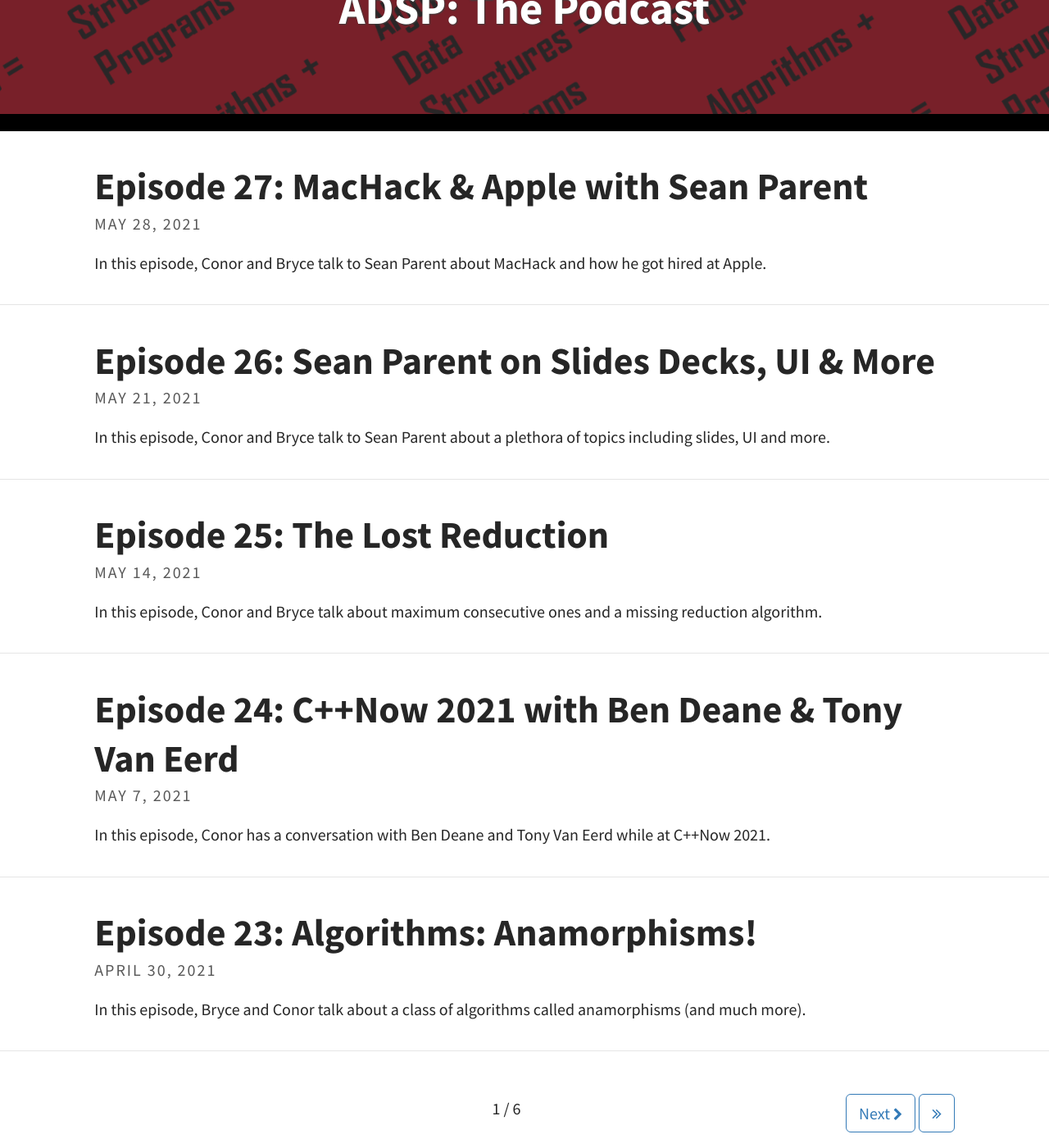
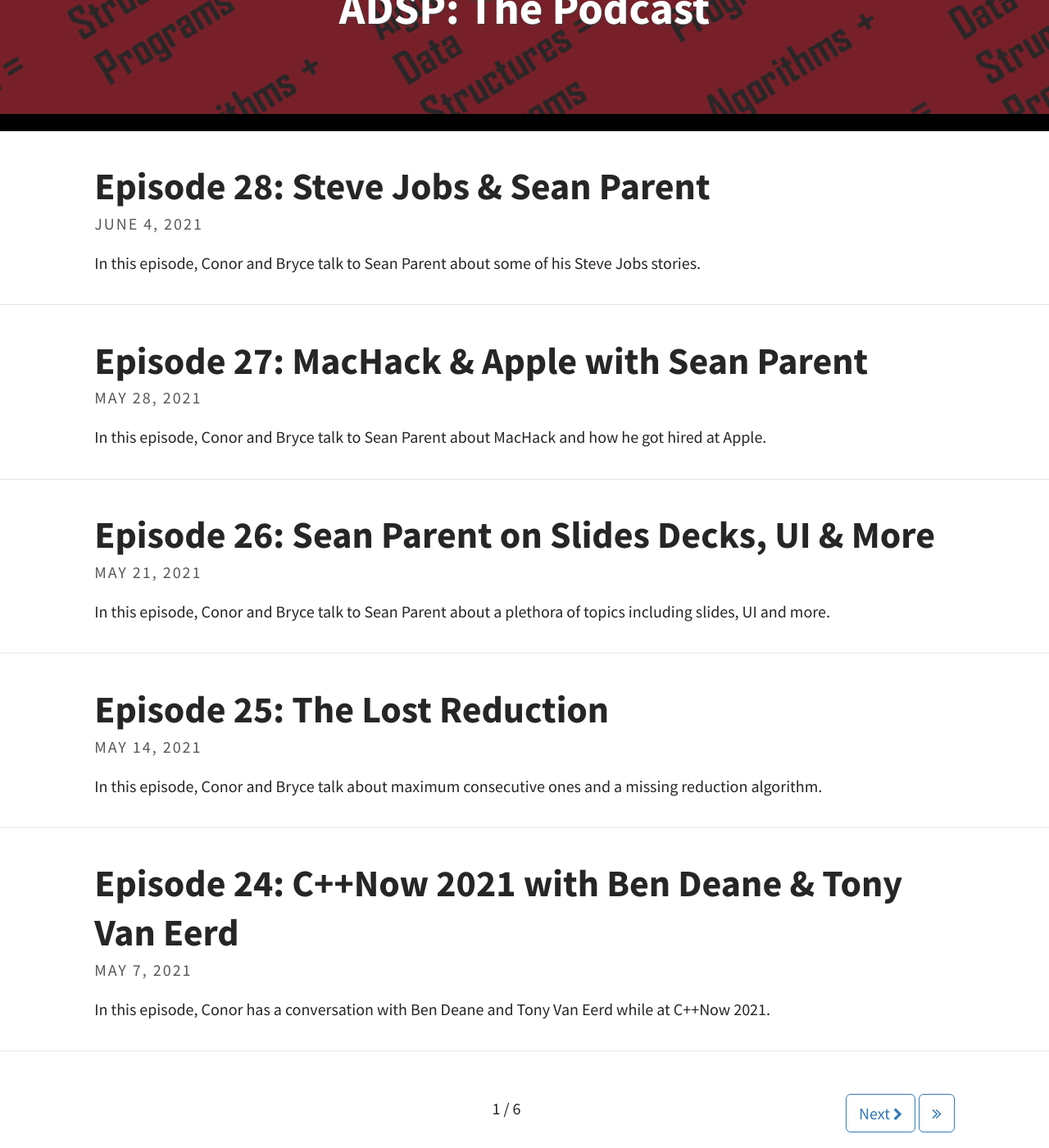
Before and after one commit to codereport/adsp2, a Jekyll site: the page built from index.html, in a window 1280 px wide and 1400 px high, scrolled down 225 px. Shown: the whole window at 82% size. Built offline with Jekyll 4.4.1, drawn with Linux system fonts in a browser that asks for light colours; the list of posts is cut into pages by our own code; some of the changed lines change nothing that is shown.

Commit message:
Episode 28

```diff
--- /dev/null
+++ b/_posts/2021-06-04-Episode-28.md
@@ -0,0 +1,38 @@
+---
+layout: post
+title: "Episode 28: Steve Jobs & Sean Parent"
+tags: [Sean Parent, Guest]
+excerpt_separator: <!--more-->
+---
+
+<div id="buzzsprout-player-8641973"></div>
+<script src="https://www.buzzsprout.com/1501960/8641973-episode-28-sean-parent-steve-jobs.js?container_id=buzzsprout-player-8641973&player=small" type="text/javascript" charset="utf-8"></script>
+
+<br>In this episode, Conor and Bryce talk to Sean Parent about some of his Steve Jobs stories.
+
+<!--more-->
+
+**About the Guest:**
+
+[Sean Parent](https://twitter.com/seanparent) is a principal scientist and software architect for Adobe Photoshop. Sean has been at Adobe since 1993 when he joined as a senior engineer working on Photoshop and later managed Adobe’s Software Technology Lab. In 2009 Sean spent a year at Google working on Chrome OS before returning to Adobe. From 1988 through 1993 Sean worked at Apple, where he was part of the system software team that developed the technologies allowing Apple’s successful transition to PowerPC.
+
+### Show Notes
+
+**Date Recorded:** 2021-05-19 <br>
+**Date Released:** 2021-06-04
+
+* [Apple Rhapsody OS](https://en.wikipedia.org/wiki/Rhapsody_(operating_system))
+* [NeXT Inc](https://en.wikipedia.org/wiki/NeXT)
+* [Adobe](https://en.wikipedia.org/wiki/Adobe_Inc.)
+* [Steve Jobs](https://en.wikipedia.org/wiki/Steve_Jobs)
+* [John Warnock](https://en.wikipedia.org/wiki/John_Warnock)
+* [MacOSX](https://en.wikipedia.org/wiki/MacOS)
+* [Greg Gilley Adobe Demo at WWDC 1998](https://youtu.be/RJ5BM9hNnwg?t=4687)
+* [Metrowerks](https://en.wikipedia.org/wiki/Metrowerks)
+
+### Intro Song Info
+
+Miss You by Sarah Jansen https://soundcloud.com/sarahjansenmusic<br>
+Creative Commons — Attribution 3.0 Unported — CC BY 3.0<br>
+Free Download / Stream: http://bit.ly/l-miss-you<br>
+Music promoted by Audio Library https://youtu.be/iYYxnasvfx8<br>
--- a/pages/episodes.md
+++ b/pages/episodes.md
@@ -9,7 +9,8 @@
 
 |   #   |                                                Title                                                | Release Date |
 | :---: | :-------------------------------------------------------------------------------------------------: | :----------: |
-|  27   |      [MacHack & Apple with Sean Parent](https://adspthepodcast.com/2021/05/21/Episode-27.html)      |  2021-05-28  |
+|  28   |          [Steve Jobs & Sean Parent](https://adspthepodcast.com/2021/06/04/Episode-28.html)          |  2021-06-04  |
+|  27   |      [MacHack & Apple with Sean Parent](https://adspthepodcast.com/2021/05/28/Episode-27.html)      |  2021-05-28  |
 |  26   |   [Sean Parent on Slides Decks, UI & More](https://adspthepodcast.com/2021/05/21/Episode-26.html)   |  2021-05-21  |
 |  25   |             [The Lost Reduction](https://adspthepodcast.com/2021/05/14/Episode-25.html)             |  2021-05-14  |
 |  24   | [C++Now 2021 with Ben Deane & Tony Van Eerd](https://adspthepodcast.com/2021/05/07/Episode-24.html) |  2021-05-07  |
```
